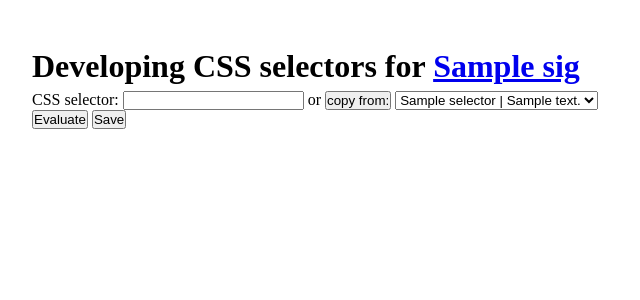
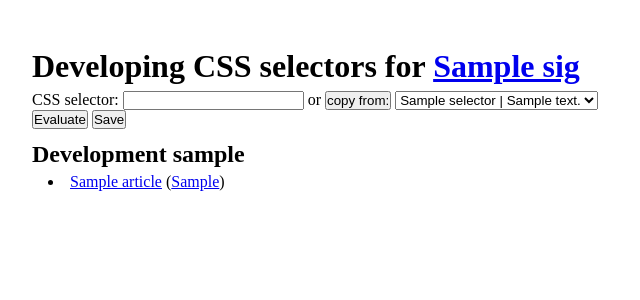
Before and after one commit to schwa-lab/sharingnews, a Django app: template likeable/templates/extractors.html in a window 1280 px wide. Shown: the top 300 px of the page, without its empty margins (0-640 px from the left). Run offline with Django 3.2, Linux system fonts and the light colour scheme; the template is opened without the code that fills it: most values are stand-ins (such as "Sample title", 1, 10 or a date in 2020); parts of the project's set-up code (start-up, migrations or seed data) failed here and were passed over.

Commit message:
Show dev sample for collection

```diff
--- a/likeable/static/css/site.css
+++ b/likeable/static/css/site.css
@@ -42,3 +42,15 @@ td, th {
 th {
     font-weight: bold;
 }
+
+ul {
+    list-style-type: disc;
+    list-style-position: inside;
+}
+ol {
+    list-style-type: decimal;
+    list-style-position: inside;
+}
+ul li {
+    padding-left: 1em;
+}
--- /dev/null
+++ b/likeable/templates/_article_link.html
@@ -0,0 +1 @@
+<a href="{{ article.get_absolute_url|iriencode }}">{{article.title|default:'title missing'}}</a> (<a href="{{article.url|iriencode}}">{{article.url_signature.base_domain}}</a>)
--- a/likeable/templates/extractors.html
+++ b/likeable/templates/extractors.html
@@ -13,4 +13,11 @@ or <input type="button" name="selcopy" value="copy from:">
 <input type="button" name="selsave" value="Save">
 </div>
 
+<h2>Development sample</h2>
+<ul>
+{% for article in dev_sample %}
+    <li>{% include '_article_link.html' with article=article only %}</li>
+{% endfor %}
+</ul>
+
 {% endblock %}
```
Also changed, not shown: likeable/templates/collection.html (+7 -2 lines), likeable/views.py (+13 -2 lines).
